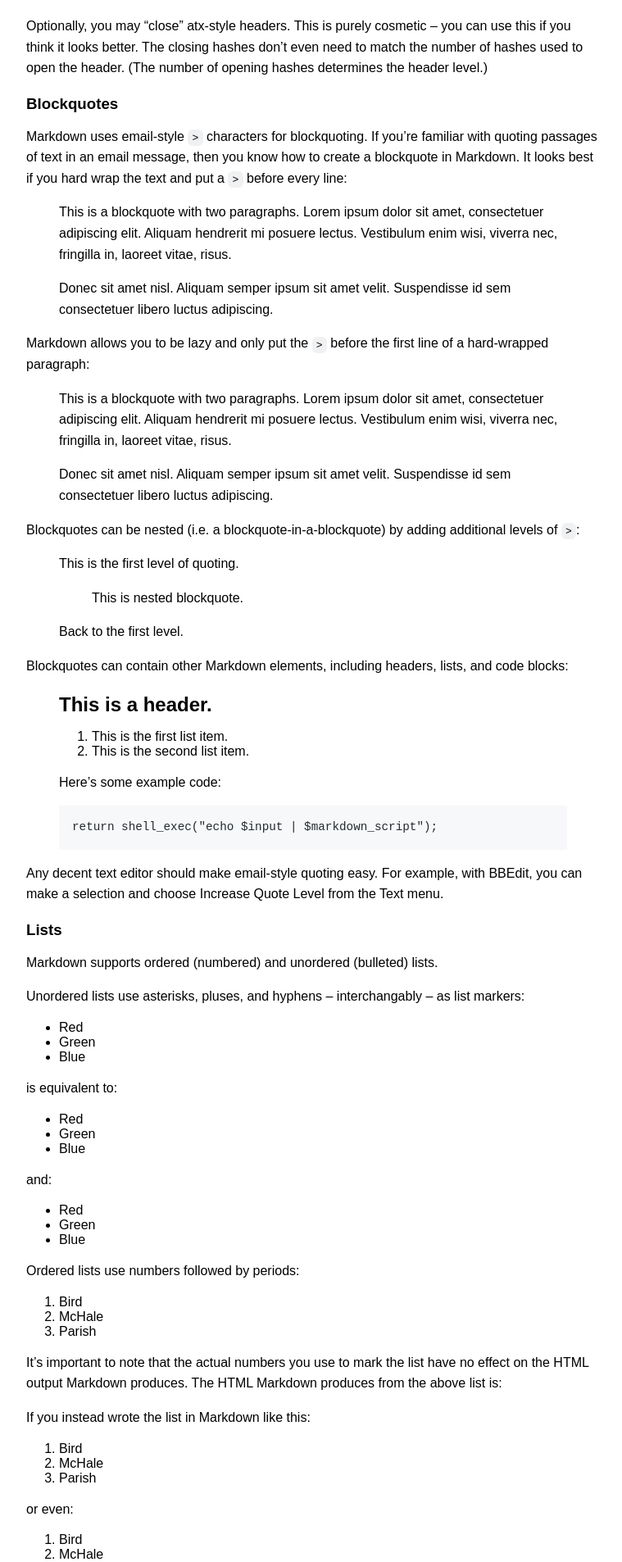
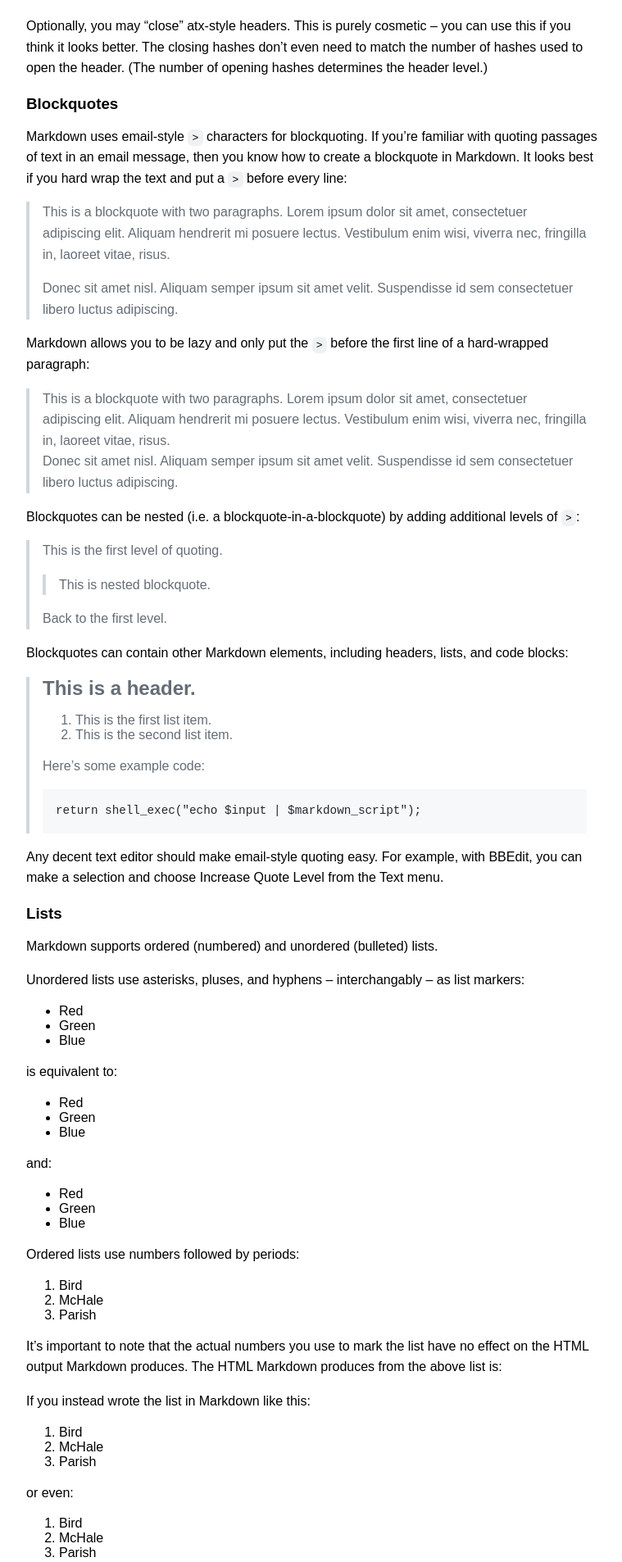
Before and after one commit to Warwolt/warwolt.github.io, a Jekyll site: the page built from _posts/2023-06-25-first-post.md, in a window 1280 px wide. Shown: the part 3131-5037 px from the top of the page at 82% size, without its empty margins (258-1017 px from the left). Built offline with Jekyll 4.4.1, drawn with Linux system fonts in a browser that asks for light colours; formulas are drawn with MathJax 3.

Commit message:
Style block quotes

```diff
--- a/assets/css/styles.css
+++ b/assets/css/styles.css
@@ -170,6 +170,21 @@ time {
   font-style: italic;
 }
 
+blockquote {
+  margin: 0;
+  padding: 0 1em;
+  color: rgb(101, 109, 118);
+  border-left: 0.25em solid rgb(208, 215, 222);
+}
+
+blockquote>:first-child {
+  margin-top: 0;
+}
+
+blockquote>:last-child {
+  margin-bottom: 0;
+}
+
 .callout {
   background-color: rgb(229, 243, 254);
   border: 1px solid rgb(205, 205, 205);
```
